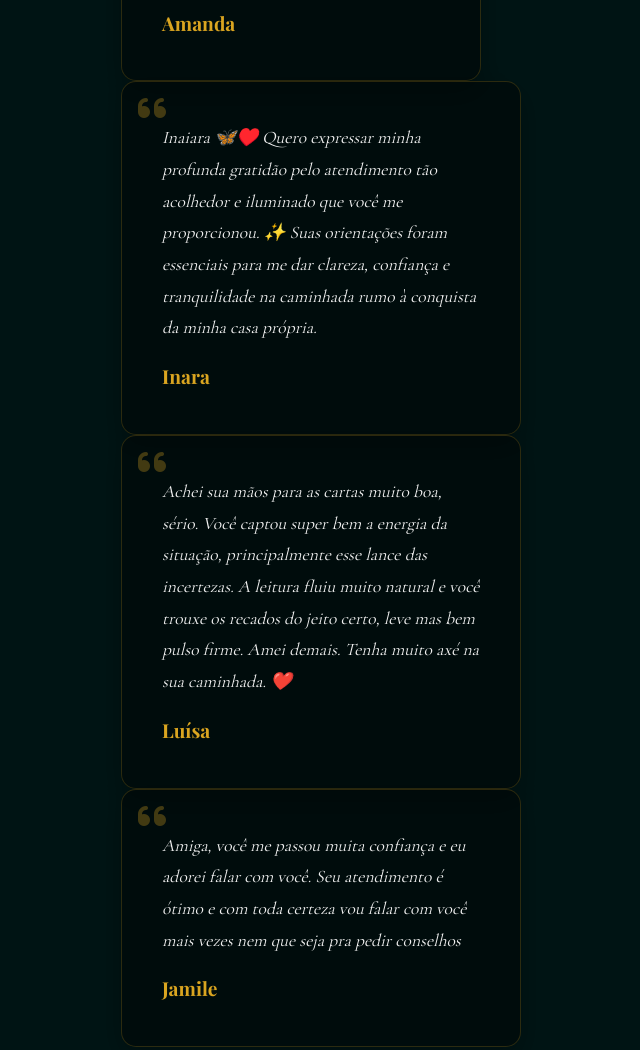
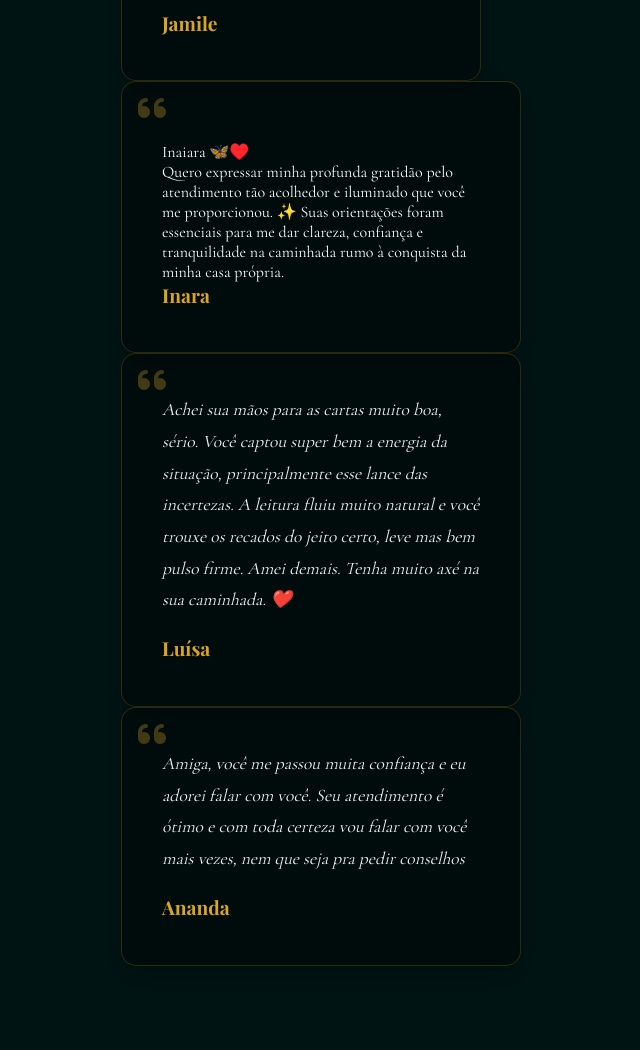
Before and after one commit to Dexterrpk/Inaiara-site, a plain HTML site: page index.html in a window 1280 px wide. Shown: the part 4240-5290 px from the top of the page, without its empty margins (319-959 px from the left). Drawn offline with nearby package versions, Linux system fonts and the light colour scheme.

Commit message:
Update index.html renomeado

```diff
--- a/index.html
+++ b/index.html
@@ -227,7 +227,7 @@ Eu gostei demais.</p>
                     <div class="testimonial-author">
                         </div>
                         <div class="testimonial-info">
-                            <h4>Amanda</h4>
+                            <h4>Jamile</h4>
                         </div>
                     </div>
                 </div>
@@ -236,7 +236,7 @@ Eu gostei demais.</p>
 
             <div class="testimonial-card">
                     <div class="testimonial-quote"><i class="fas fa-quote-left"></i></div>
-                    <p class="testimonial-text">Inaiara 🦋♥️
+                    <p class="testimonial-text"><p>Inaiara 🦋♥️ </p>
 Quero expressar minha profunda gratidão pelo atendimento tão acolhedor e iluminado que você me proporcionou. ✨
 Suas orientações foram essenciais para me dar clareza, confiança e tranquilidade na caminhada rumo à conquista da minha casa própria.</p>
                     <div class="testimonial-author">
@@ -260,11 +260,11 @@ Tenha muito axé na sua caminhada. ❤️</p>
 
                  <div class="testimonial-card">
                     <div class="testimonial-quote"><i class="fas fa-quote-left"></i></div>
-                    <p class="testimonial-text">Amiga, você me passou muita confiança e eu adorei falar com você. Seu atendimento é ótimo e com toda certeza vou falar com você mais vezes nem que seja pra pedir conselhos</p>
+                    <p class="testimonial-text">Amiga, você me passou muita confiança e eu adorei falar com você. Seu atendimento é ótimo e com toda certeza vou falar com você mais vezes, nem que seja pra pedir conselhos</p>
                     <div class="testimonial-author">
                         </div>
                         <div class="testimonial-info">
-                            <h4>Jamile</h4>
+                            <h4>Ananda</h4>
                         </div>
                     </div>
 
```
